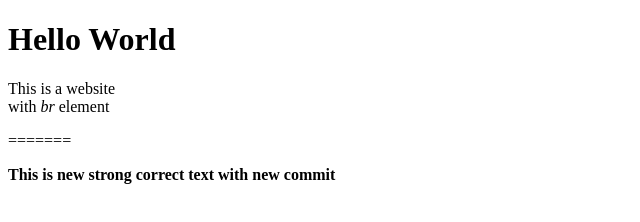
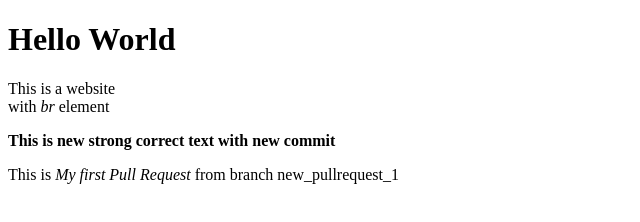
Before and after one commit to VL4DKO/LAB-1.1, a plain HTML site: page index.html in a window 1280 px wide. Shown: the whole page, without its empty margins (0-640 px from the left). Drawn offline with Linux system fonts and the light colour scheme.

Commit message:
My first Pull Request from branch new_pullrequest_1

```diff
--- a/index.html
+++ b/index.html
@@ -1,13 +1,16 @@
 <!DOCTYPE html>
 <html lang="en">
+
 <head>
-<meta charset="utf-8">
-<title>Hello World</title>
+  <meta charset="utf-8">
+  <title>Hello World</title>
 </head>
+
 <body>
-<h1>Hello World</h1>
-<p>This is a website<br>with <em>br</em> element</p>
-=======
-<p><strong>This is new strong correct text with new commit</strong></p>
+  <h1>Hello World</h1>
+  <p>This is a website<br>with <em>br</em> element</p>
+  <p><strong>This is new strong correct text with new commit</strong></p>
+  <p>This is <em>My first Pull Request</em> from branch new_pullrequest_1</p>
 </body>
+
 </html>
```
